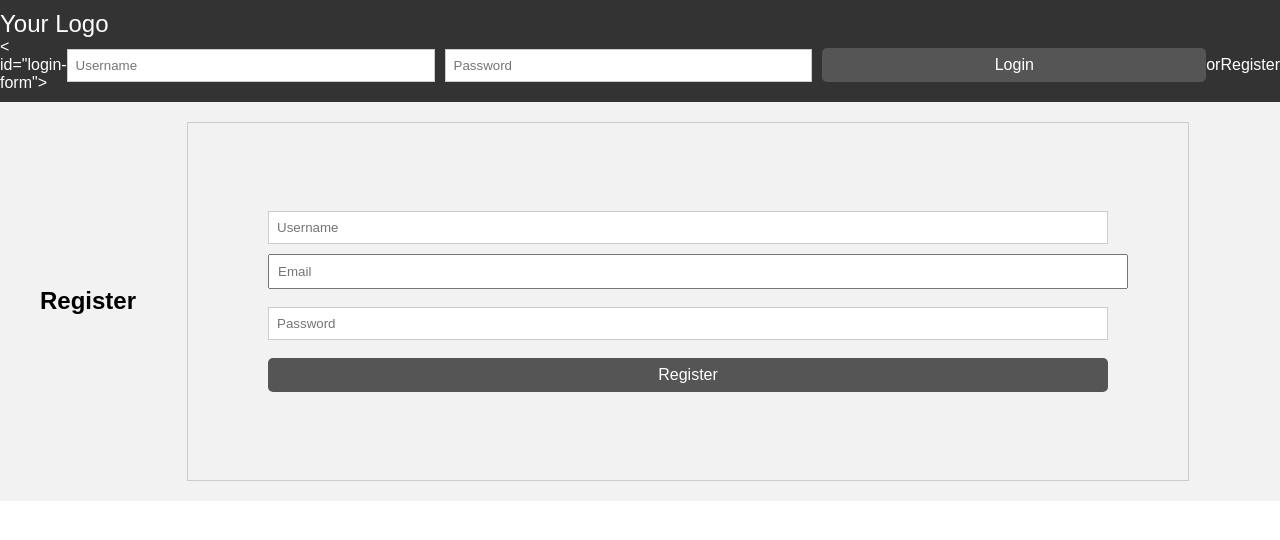
After one commit to shibusharma1/Thrivecart, a PHP site: page /sregister.php in a window 1280 px wide. The commit adds this page. Shown: the top 540 px of the page. Run offline with PHP 8.4, Linux system fonts and the light colour scheme.

Commit message:
creating register form

```diff
--- a/cregister.php
+++ b/cregister.php
@@ -204,12 +204,13 @@ $countries = array(
 <head>
     <meta charset="UTF-8">
     <meta name="viewport" content="width=device-width, initial-scale=1.0">
-    <title>Register</title>
+    <title>SignUp</title>
     <link rel="stylesheet" href="css/main.css">
 </head>
 <body>
+</div>
     <h2>Register</h2>
-    <form action="/register" method="post">
+    <form action="/register" method="post" class="sform">
         <label for="first_name">First Name:</label><br>
         <input type="text" id="first_name" name="fname" required><br>
         <label for="last_name">Last Name:</label><br>
--- a/css/main.css
+++ b/css/main.css
@@ -2,8 +2,8 @@
 
 body {
     font-family: Arial, sans-serif;
-    margin: 0;
-    padding: 0;
+    margin: 50px;
+    padding: 80px;
 }
 
 .split {
@@ -46,7 +46,7 @@ body {
 
 form {
     border: 1px solid #ccc;
-    padding: 20px;
+    padding: 80px;
     width: 70%;
     margin: 0 auto;
 }
@@ -113,3 +113,98 @@ button:hover {
     text-align: center;
     font-size: 14px;
 }
+/* sregister */
+
+.sregister{
+  font-family: Arial, sans-serif;
+  margin: 0;
+  padding: 0;
+}
+
+.scontainer {
+  max-width: 1200px;
+  margin: 0 auto;
+  padding: 0 20px;
+  display: flex;
+  justify-content: space-between;
+  align-items: center;
+}
+
+nav {
+  background-color: #333;
+  color: #fff;
+  padding: 10px 0;
+}
+
+.logo {
+  color: #fff;
+  text-decoration: none;
+  font-size: 24px;
+}
+
+.auth {
+  display: flex;
+  align-items: center;
+}
+
+.auth form {
+  margin-right: 20px;
+}
+
+.auth input {
+  padding: 8px;
+  margin-right: 10px;
+}
+
+.auth button {
+  padding: 8px 20px;
+  background-color: #555;
+  color: #fff;
+  border: none;
+  border-radius: 5px;
+  cursor: pointer;
+}
+
+.auth button:hover {
+  background-color: #777;
+}
+
+.register-link {
+  color: #fff;
+  text-decoration: none;
+}
+
+.register-form-container {
+  background-color: #f2f2f2;
+  padding: 20px 0;
+}
+
+.register-form- .scontainer {
+  display: flex;
+  flex-direction: column;
+  align-items: center;
+}
+
+.register-form-container h2 {
+  margin-bottom: 20px;
+}
+
+.register-form-container input {
+  width: 100%;
+  padding: 8px;
+  margin-bottom: 10px;
+}
+
+.register-form-container button {
+  width: 100%;
+  padding: 8px 20px;
+  background-color: #555;
+  color: #fff;
+  border: none;
+  border-radius: 5px;
+  cursor: pointer;
+}
+
+.register-form-container button:hover {
+  background-color: #777;
+}
--- /dev/null
+++ b/sregister.php
@@ -0,0 +1,36 @@
+<!DOCTYPE html>
+<html lang="en">
+<head>
+  <meta charset="UTF-8">
+  <meta name="viewport" content="width=device-width, initial-scale=1.0">
+  <title>Login and Register</title>
+  <link rel="stylesheet" href="css/main.css">
+</head>
+<body class="sregister">
+  <nav>
+    <div class="">
+      <a href="#" class="logo">Your Logo</a>
+      <div class="auth">
+        < id="login-form">
+          <input type="text" placeholder="Username" required>
+          <input type="password" placeholder="Password" required>
+          <button type="submit">Login</button>
+        </form>
+        <span>or</span>
+        <a href="#" class="register-link">Register</a>
+      </div>
+    </div>
+  </nav>
+  <div class="register-form-container">
+    <div class="scontainer">
+      <h2>Register</h2>
+      <form id="register-form">
+        <input type="text" placeholder="Username" required>
+        <input type="email" placeholder="Email" required>
+        <input type="password" placeholder="Password" required>
+        <button type="submit">Register</button>
+      </form>
+    </div>
+  </div>
+</body>
+</html>
```
Also changed, not shown: css/index.php (deleted, +0 -11 lines), index.php (+11 -3 lines), validation/index.php (deleted).
